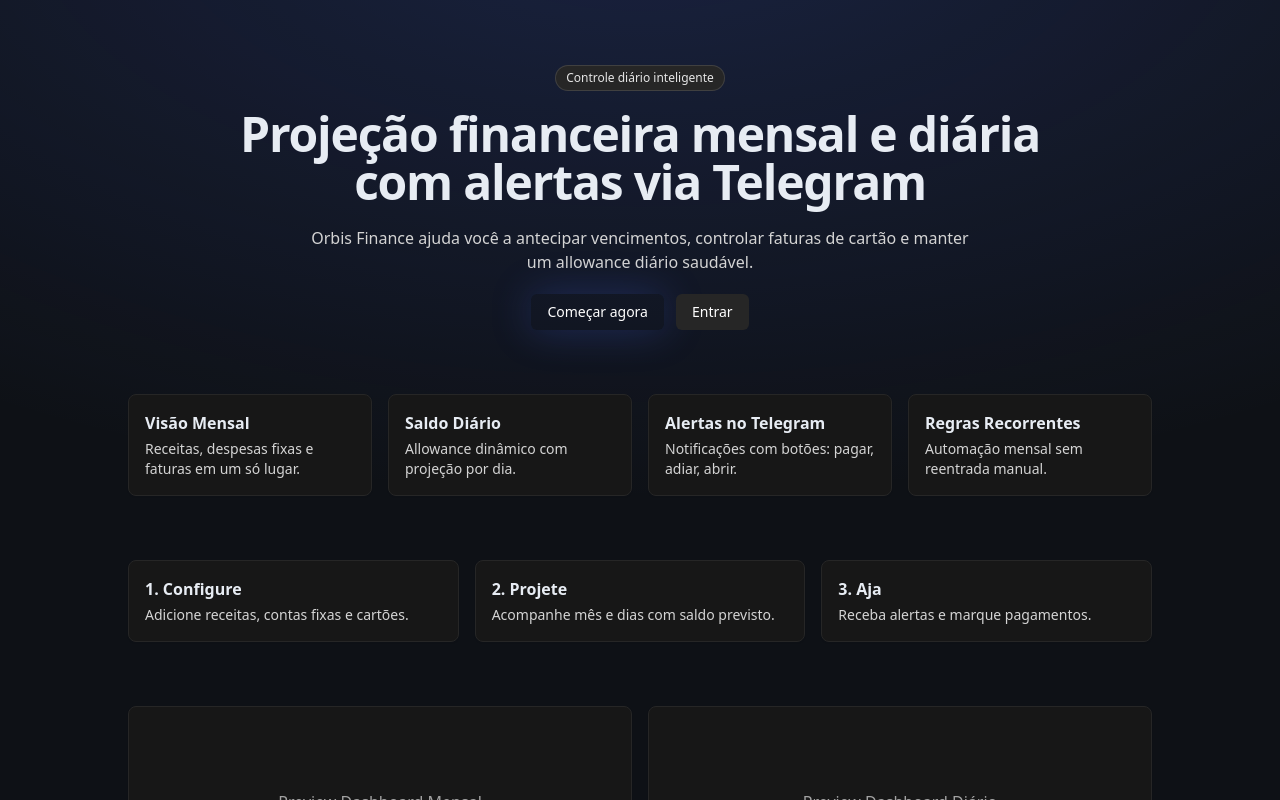
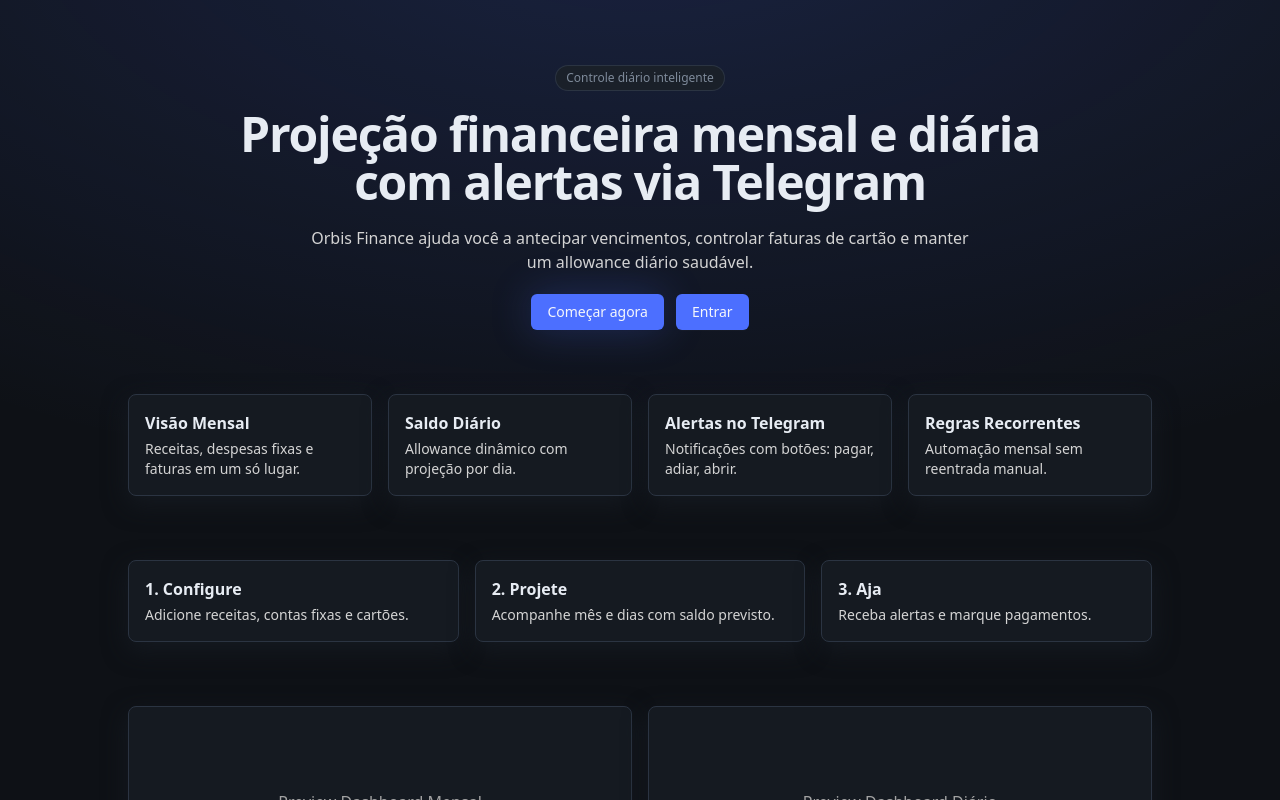
Before and after one commit to maria-eduarda-cagy/orbis-finance, a Next.js app: page / in a window 1280 px wide. Shown: the top 800 px of the page. Built offline with nearby package versions, Linux system fonts and the light colour scheme.

Commit message:
refactor(ui): migrar Button, Input, Card e Badge para tokens

```diff
--- a/components/ui/badge.tsx
+++ b/components/ui/badge.tsx
@@ -5,7 +5,7 @@
   return (
     <span
       className={clsx(
-        "inline-flex items-center rounded-full bg-neutral-800 text-neutral-200 px-2.5 py-1 text-xs ring-1 ring-neutral-700",
+        "inline-flex items-center rounded-full bg-muted text-muted-foreground px-2.5 py-1 text-xs ring-1 ring-border",
         className
       )}
       {...rest}
--- a/components/ui/button.tsx
+++ b/components/ui/button.tsx
@@ -6,7 +6,7 @@
   return (
     <button
       className={clsx(
-        "inline-flex items-center justify-center rounded-md bg-brand dark:bg-brand text-white px-4 py-2 text-sm font-medium hover:bg-brand-dark disabled:opacity-50 transition-colors",
+        "inline-flex items-center justify-center rounded-md bg-primary text-primary-foreground px-4 py-2 text-sm font-medium shadow-subtle transition-colors hover:bg-primary/90 active:bg-primary focus-visible:outline-none focus-visible:ring-2 focus-visible:ring-ring focus-visible:ring-offset-2 focus-visible:ring-offset-background disabled:opacity-50 disabled:pointer-events-none",
         className
       )}
       {...rest}
--- a/components/ui/card.tsx
+++ b/components/ui/card.tsx
@@ -3,7 +3,7 @@
 
 export function Card({ children, className }: { children: ReactNode; className?: string }) {
   return (
-    <div className={clsx("rounded-lg border border-neutral-800 bg-neutral-900 p-4 shadow-sm", className)}>
+    <div className={clsx("rounded-lg border border-border bg-card text-card-foreground p-4 shadow-card", className)}>
       {children}
     </div>
   )
--- a/components/ui/input.tsx
+++ b/components/ui/input.tsx
@@ -10,7 +10,7 @@
     <input
       ref={ref}
       className={clsx(
-        "w-full rounded-md border border-neutral-700 bg-neutral-900 text-neutral-100 placeholder:text-neutral-400 px-3 py-2 text-sm focus:outline-none focus:ring-2 focus:ring-brand",
+        "w-full rounded-md border border-border bg-input text-foreground placeholder:text-muted-foreground px-3 py-2 text-sm shadow-subtle focus:outline-none focus:ring-2 focus:ring-ring focus:ring-offset-2 focus:ring-offset-background",
         className
       )}
       {...rest}
```
